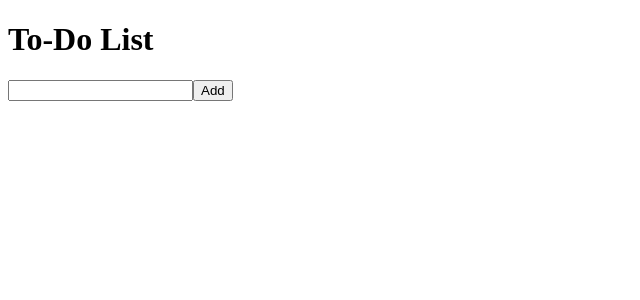
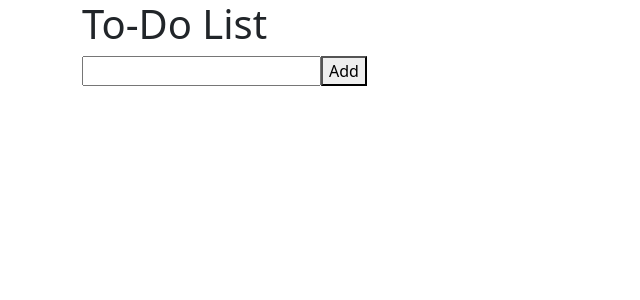
Before and after one commit to HETARTH7/Task-Manager-App, a React (Create React App) app in the folder client/: page / in a window 1280 px wide. Shown: the top 300 px of the page, without its empty margins (0-640 px from the left). Built offline with nearby package versions, Linux system fonts and the light colour scheme.

Commit message:
implementing axios to add to server from frontend

```diff
--- a/client/package.json
+++ b/client/package.json
@@ -6,6 +6,8 @@
     "@testing-library/jest-dom": "^5.16.4",
     "@testing-library/react": "^13.3.0",
     "@testing-library/user-event": "^13.5.0",
+    "axios": "^0.27.2",
+    "bootstrap": "^5.2.0",
     "react": "^18.2.0",
     "react-dom": "^18.2.0",
     "react-scripts": "5.0.1",
--- a/client/src/components/App.jsx
+++ b/client/src/components/App.jsx
@@ -1,44 +1,7 @@
-import React, { useState } from "react";
-import ToDoItem from "./ToDoItem";
-import InputArea from "./InputArea";
+import React from "react";
+import ToDoList from "./ToDoList";
 
 function App() {
-  const [items, setItems] = useState([]);
-
-  function addItem(inputText) {
-    setItems((prevItems) => {
-      return [...prevItems, inputText];
-    });
-  }
-
-  function deleteItem(id) {
-    setItems((prevItems) => {
-      return prevItems.filter((item, index) => {
-        return index !== id;
-      });
-    });
-  }
-
-  return (
-    <div className="container">
-      <div className="heading">
-        <h1>To-Do List</h1>
-      </div>
-      <InputArea onAdd={addItem} />
-      <div>
-        <ul>
-          {items.map((todoItem, index) => (
-            <ToDoItem
-              key={index}
-              id={index}
-              text={todoItem}
-              onChecked={deleteItem}
-            />
-          ))}
-        </ul>
-      </div>
-    </div>
-  );
+  return <ToDoList />;
 }
-
 export default App;
--- a/client/src/components/InputArea.jsx
+++ b/client/src/components/InputArea.jsx
@@ -1,4 +1,5 @@
 import React, { useState } from "react";
+import axios from "axios";
 
 function InputArea(props) {
   const [inputText, setInputText] = useState("");
@@ -7,16 +8,24 @@ function InputArea(props) {
     const newValue = event.target.value;
     setInputText(newValue);
   }
+  const onSubmit = (e) => {
+    e.preventDefault();
+    const task = {
+      inputText: inputText,
+    };
+    console.log(task);
+    axios
+      .post("http://localhost:5000/add", task)
+      .then((res) => console.log(res.data))
+      .catch((err) => console.log(err));
+    setInputText("");
+    window.location = "/";
+  };
 
   return (
     <div className="form">
       <input onChange={handleChange} type="text" value={inputText} />
-      <button
-        onClick={() => {
-          props.onAdd(inputText);
-          setInputText("");
-        }}
-      >
+      <button onClick={onSubmit}>
         <span>Add</span>
       </button>
     </div>
--- /dev/null
+++ b/client/src/components/ToDoList.jsx
@@ -0,0 +1,45 @@
+import React, { useState } from "react";
+import ToDoItem from "./ToDoItem";
+import InputArea from "./InputArea";
+import "bootstrap/dist/css/bootstrap.min.css";
+
+function ToDoList() {
+  const [items, setItems] = useState([]);
+
+  function addItem(inputText) {
+    setItems((prevItems) => {
+      return [...prevItems, inputText];
+    });
+  }
+
+  function deleteItem(id) {
+    setItems((prevItems) => {
+      return prevItems.filter((item, index) => {
+        return index !== id;
+      });
+    });
+  }
+
+  return (
+    <div className="container">
+      <div className="heading">
+        <h1>To-Do List</h1>
+      </div>
+      <InputArea onAdd={addItem} />
+      <div>
+        <ul>
+          {items.map((todoItem, index) => (
+            <ToDoItem
+              key={index}
+              id={index}
+              text={todoItem}
+              onChecked={deleteItem}
+            />
+          ))}
+        </ul>
+      </div>
+    </div>
+  );
+}
+
+export default ToDoList;
```
Also changed, not shown: 1 other file (tests, documents, lock files or other folders).
